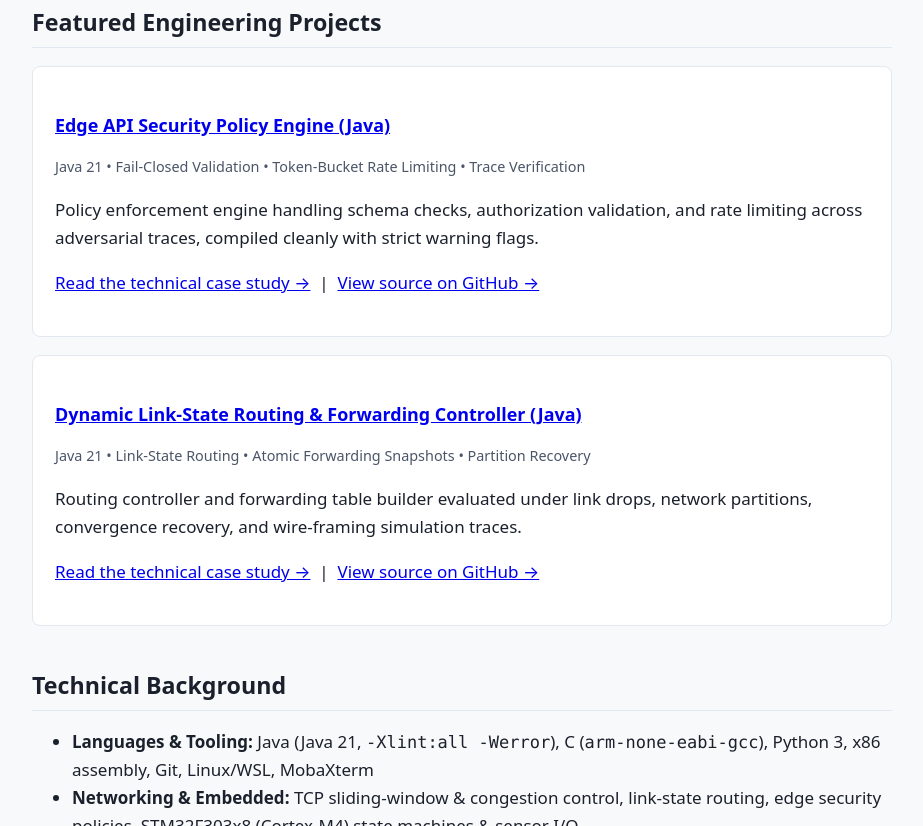
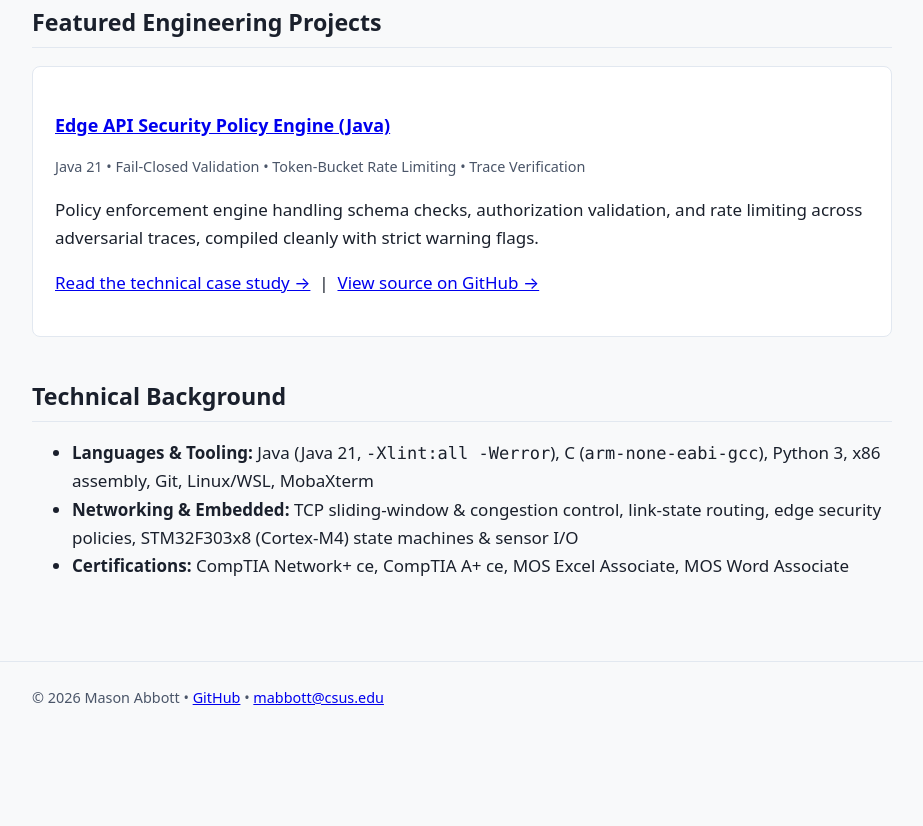
Before and after one commit to Mason-Abbott/Mason-Abbott.github.io, a plain HTML site: page index.html in a window 1280 px wide. Shown: the part 396-1222 px from the top of the page, without its empty margins (178-1101 px from the left). After the commit the page ends 1129 px from the top, so only its background shows below. Drawn offline with Linux system fonts and the light colour scheme.

Commit message:
Remove unlinked routing project card from home page

```diff
--- a/index.html
+++ b/index.html
@@ -48,18 +48,6 @@
           <a href="https://github.com/Mason-Abbott/Edge-API-Security-Policy-Engine">View source on GitHub &rarr;</a>
         </p>
       </article>
-
-      <article class="card">
-        <h3><a href="projects/link-state-routing.html">Dynamic Link-State Routing &amp; Forwarding Controller (Java)</a></h3>
-        <p class="meta">Java 21 &bull; Link-State Routing &bull; Atomic Forwarding Snapshots &bull; Partition Recovery</p>
-        <p>
-          Routing controller and forwarding table builder evaluated under link drops, network partitions, convergence recovery, and wire-framing simulation traces.
-        </p>
-        <p>
-          <a href="projects/link-state-routing.html">Read the technical case study &rarr;</a> &nbsp;|&nbsp;
-          <a href="https://github.com/Mason-Abbott/link-state-routing-engine">View source on GitHub &rarr;</a>
-        </p>
-      </article>
     </section>
 
     <section id="skills">
```
